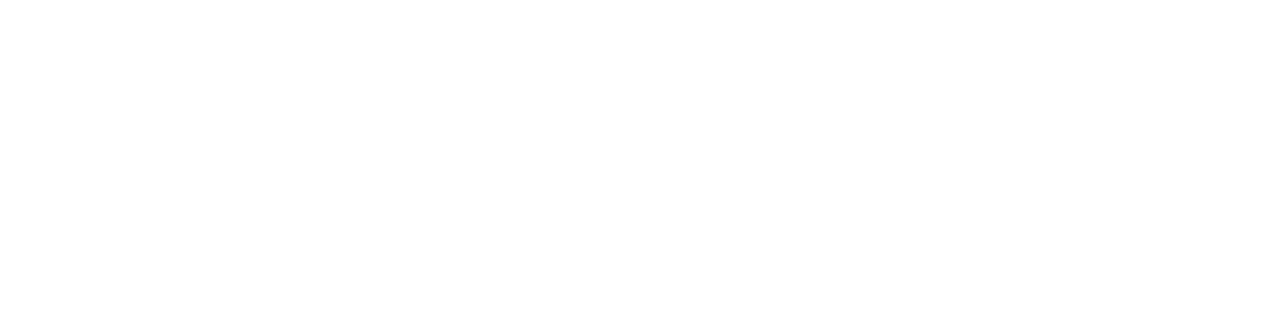
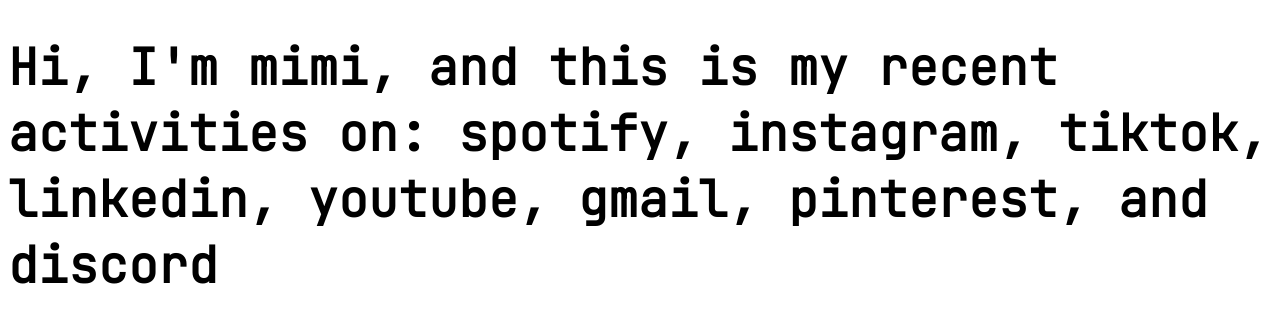
Before and after one commit to hnbnguyen/notes-to-self, a React (Create React App) app: page / in a window 1280 px wide. Shown: the top 322 px of the page. Built offline with nearby package versions, Linux system fonts and the light colour scheme.

Commit message:
fix the link issue

```diff
--- a/src/App.js
+++ b/src/App.js
@@ -7,8 +7,8 @@
     <Router>
       <div className="App">
         <Routes>
-            <Route exact path="/" component={<Home/>} />
-            <Route path="/About" component={<About/>} />
+            <Route path="/" element={<Home/>} />
+            <Route path="/about" element={<About/>} />
         </Routes>
       </div>
     </Router>
```
